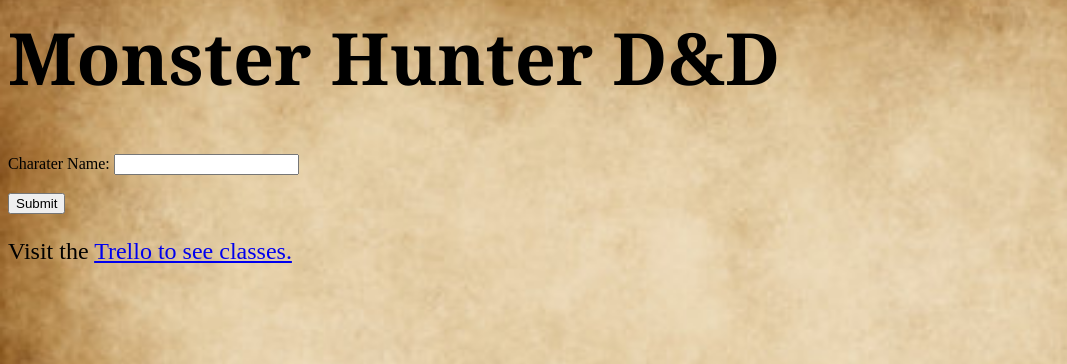
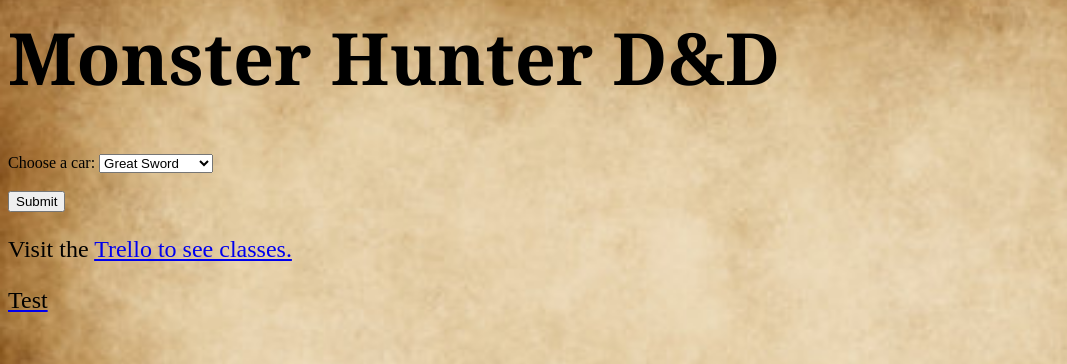
Before and after one commit to Jin-dnd/jin.dnd.github.io, a plain HTML site: page index.html in a window 1280 px wide. Shown: the top 364 px of the page, 0-1067 px from the left. Drawn offline with Linux system fonts and the light colour scheme.

Commit message:
testing again

```diff
--- a/index.html
+++ b/index.html
@@ -26,12 +26,21 @@ img{
 <img src="Monster_Hunter_logo.png" style="float: right;"/>
 <h1 style="font-family:georgia;">Monster Hunter D&D</h1>
 <form action="/action_page.php">
-  <label for="fname">Charater Name: </label>
-  <input type="text" id="fname" name="fname"><br><br>
+  <label for="cars">Choose a car:</label>
+  <select name="cars" id="cars">
+    <option value="Great Sword">Great Sword</option>
+    <option value="Dual Blade">Dual Blade</option>
+    <option value="Sword & Shield">Sword & Shield</option>
+    <option value="Charge Blade">Charge Blade</option>
+    <option value="Hammer">Hammer</option>
+    <option value="Bow">Bow</option>
+    <option value="Long Sword">Long Sword</option>
+    <option value="Bowgun">Bowgun</option>
+  </select>
+  <br><br>
   <input type="submit" value="Submit">
 </form>
 <p>Visit the <a href="https://trello.com/b/lKYwWazM/dnd">Trello to see classes.</p>
-<br>
-
+<p>Test</p>
 </body>
 </html>
```
